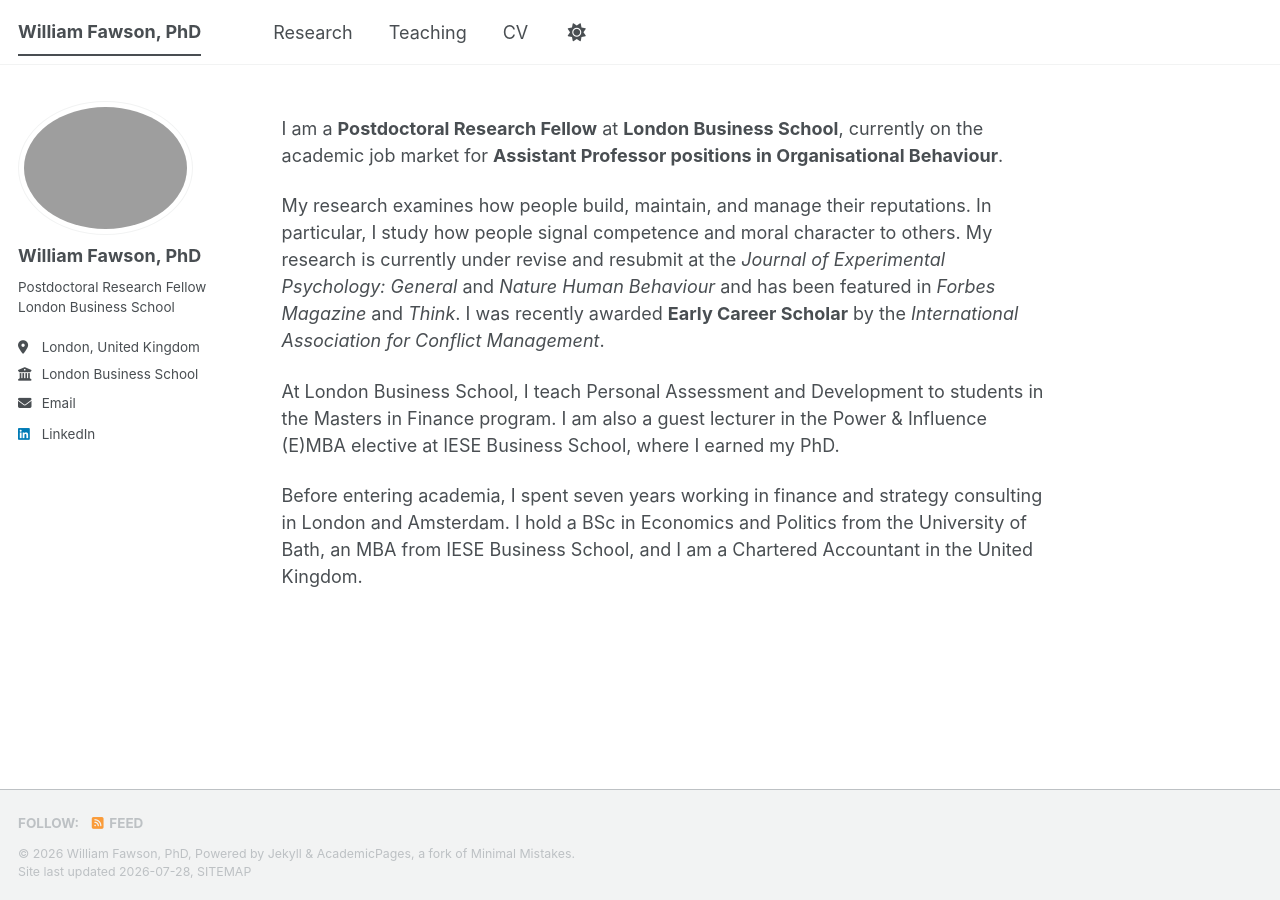
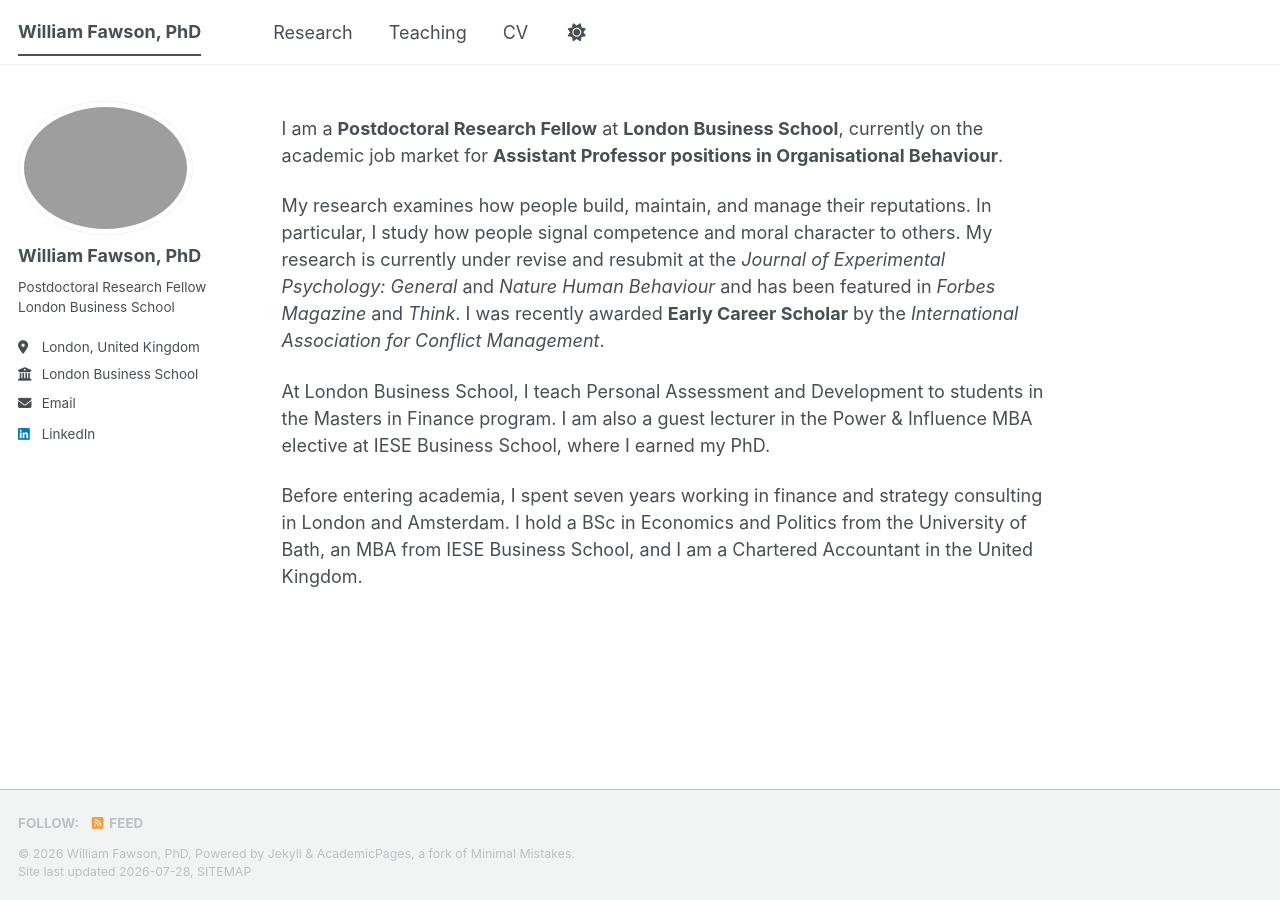
Before and after one commit to williamfawson/williamfawson.github.io, a Jekyll site: the page built from _pages/about.md, in a window 1280 px wide. Built offline with Jekyll 4.4.1, drawn with Linux system fonts in a browser that asks for light colours; a style sheet for code colours, icons or effects is not loaded.

```diff
--- a/_pages/about.md
+++ b/_pages/about.md
@@ -12,6 +12,6 @@ I am a **Postdoctoral Research Fellow** at **London Business School**, currently
 
 My research examines how people build, maintain, and manage their reputations. In particular, I study how people signal competence and moral character to others. My research is currently under revise and resubmit at the *Journal of Experimental Psychology: General* and *Nature Human Behaviour* and has been featured in *Forbes Magazine* and *Think*. I was recently awarded **Early Career Scholar** by the *International Association for Conflict Management*.
 
-At London Business School, I teach Personal Assessment and Development to students in the Masters in Finance program. I am also a guest lecturer in the Power & Influence (E)MBA elective at IESE Business School, where I earned my PhD.
+At London Business School, I teach Personal Assessment and Development to students in the Masters in Finance program. I am also a guest lecturer in the Power & Influence MBA elective at IESE Business School, where I earned my PhD.
 
 Before entering academia, I spent seven years working in finance and strategy consulting in London and Amsterdam. I hold a BSc in Economics and Politics from the University of Bath, an MBA from IESE Business School, and I am a Chartered Accountant in the United Kingdom.
```
